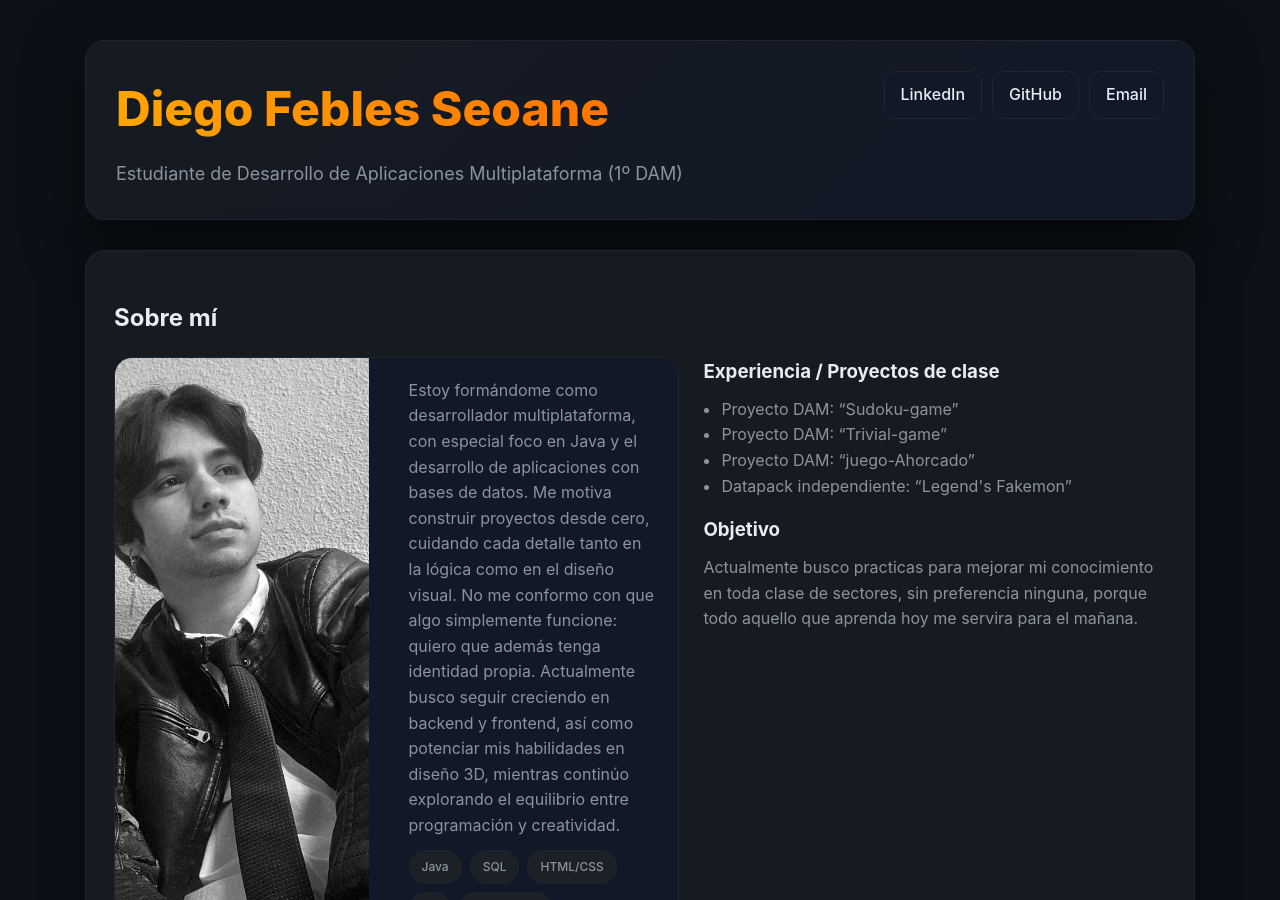
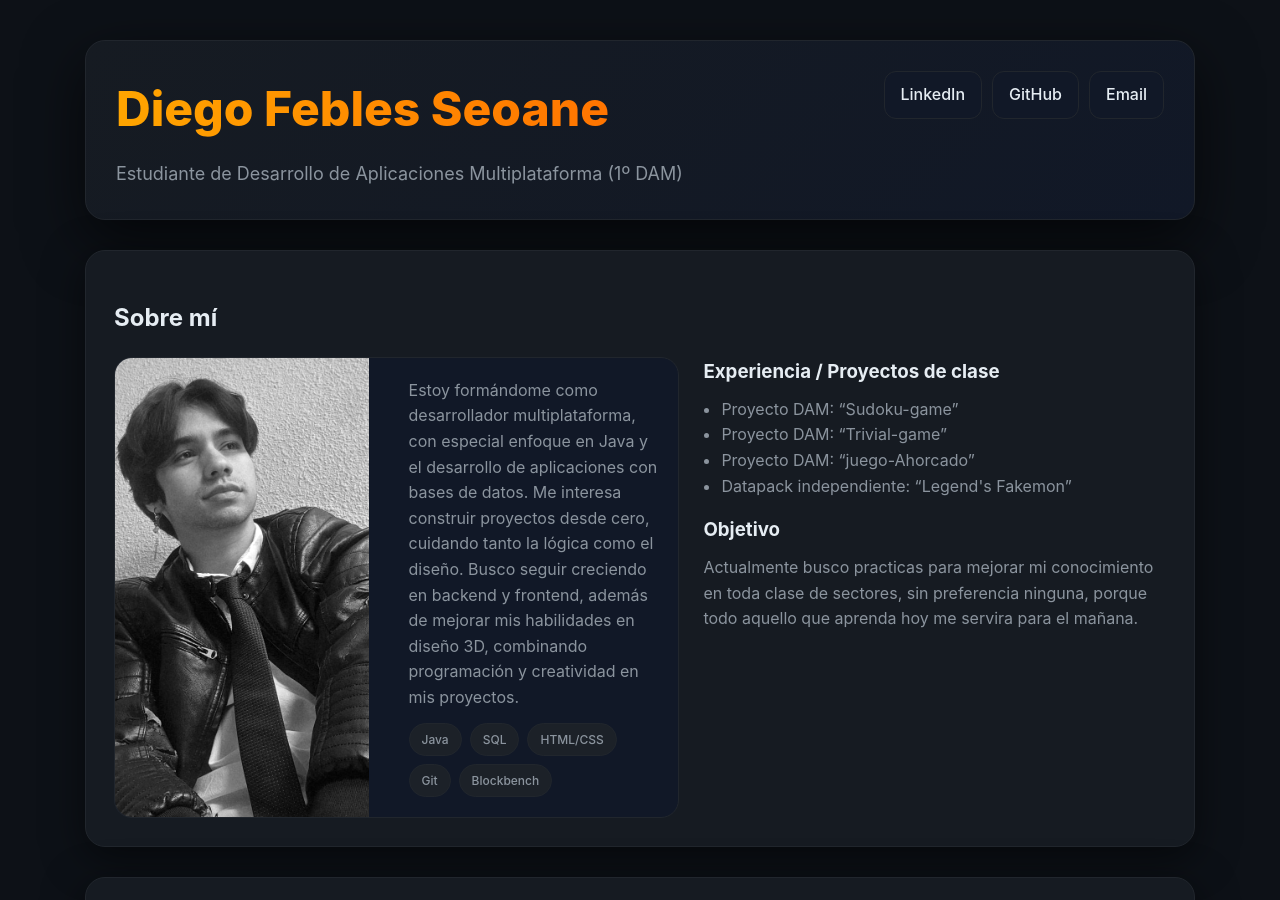
Before and after one commit to diego-febles-seoane/diego-febles-seoane.github.io, a Jekyll site: the page built from index.html, in a window 1280 px wide and 900 px high. Built offline with Jekyll 4.4.1, drawn with Linux system fonts in a browser that asks for light colours.

Commit message:
Actualizar

```diff
--- a/index.html
+++ b/index.html
@@ -24,11 +24,7 @@ title: "Diego Febles Seoane — CV & Repos"
         <img src="assets/img/perfil.jpeg" alt="Foto de perfil">
         <div class="bio">
           <p class="muted" style="margin:0">
-            Estoy formándome como desarrollador multiplataforma, con especial foco en Java y el desarrollo de
-            aplicaciones con bases de datos. Me motiva construir proyectos desde cero, cuidando cada detalle tanto en la
-            lógica como en el diseño visual. No me conformo con que algo simplemente funcione: quiero que además tenga
-            identidad propia. Actualmente busco seguir creciendo en backend y frontend, así como potenciar mis
-            habilidades en diseño 3D, mientras continúo explorando el equilibrio entre programación y creatividad.
+            Estoy formándome como desarrollador multiplataforma, con especial enfoque en Java y el desarrollo de aplicaciones con bases de datos. Me interesa construir proyectos desde cero, cuidando tanto la lógica como el diseño. Busco seguir creciendo en backend y frontend, además de mejorar mis habilidades en diseño 3D, combinando programación y creatividad en mis proyectos.
           </p>
           <div class="pillrow">
             <span class="pill">Java</span>
```
